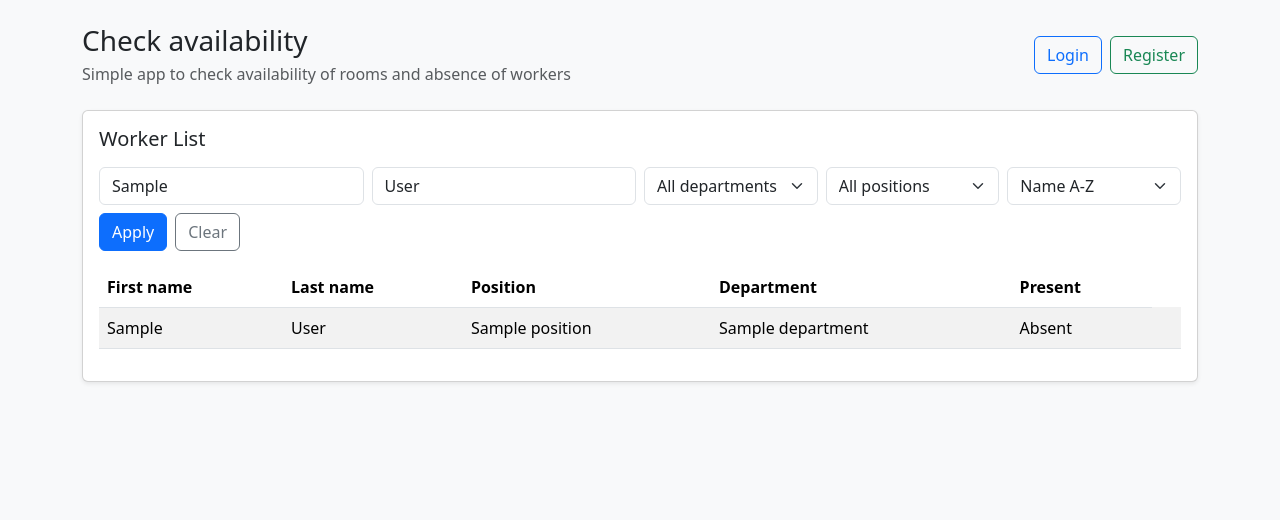
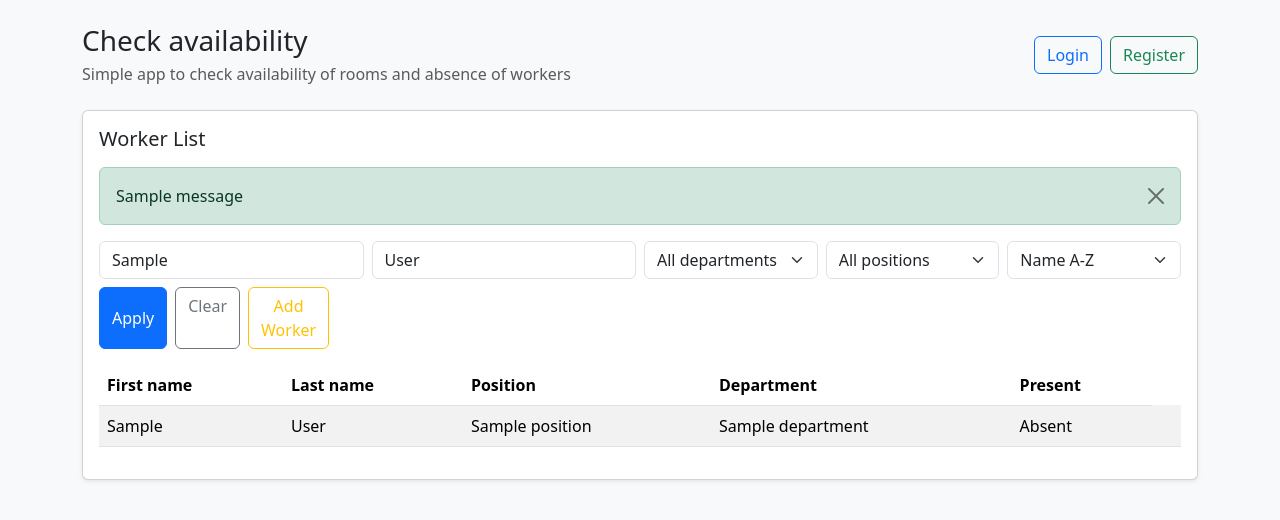
Before and after one commit to StanislawMarszalek/Internship-project-Check-Availability, a Django app: template templates/showing_data/list_workers.html in a window 1280 px wide. Shown: the top 520 px of the page. Run offline with Django 5.2, Linux system fonts and the light colour scheme; the template is opened without the code that fills it: most values are stand-ins (such as "Sample title", 1, 10 or a date in 2020); one stand-in notice (Sample message) is shown.

Commit message:
Add showing messages after CRUD methods

```diff
--- a/templates/showing_data/list_workers.html
+++ b/templates/showing_data/list_workers.html
@@ -5,7 +5,17 @@
     <div class="card-body">
 
         <h2 class="h5 mb-3">Worker List</h2>
-
+        {% if messages %}
+            {% for message in messages %}
+                <div class="alert alert-{{ message.tags }} alert-dismissible fade show" role="alert">
+                    {{ message }}
+                    <button type="button"
+                            class="btn-close"
+                            data-bs-dismiss="alert">
+                    </button>
+                </div>
+            {% endfor %}
+        {% endif %}
         <form method="get" class="row g-2 mb-3">
             <div class="col-md-3">
                 <input type="text" name="first_name" value="{{ first_name_query }}" class="form-control"
@@ -48,6 +58,7 @@
             <div class="col-md-2 d-flex gap-2">
                 <button type="submit" class="btn btn-primary">Apply</button>
                 <a href="{% url 'availability:workers_list' %}" class="btn btn-outline-secondary">Clear</a>
+                <a href="/admin/RoomAndWorkerAvailabilityApp/worker/add/" class="btn btn-outline-warning">Add Worker</a>
             </div>
         </form>
 
@@ -81,10 +92,10 @@
                         <td>
 
                             {% if user.is_authenticated and user.is_superuser %}
-                            <a class="btn btn-sm btn-warning">
+                            <a class="btn btn-sm btn-warning" href="{% url 'admin:RoomAndWorkerAvailabilityApp_worker_change' worker.pk %}">
                                 Edit
                             </a>
-                            <a  class="btn btn-sm btn-danger">
+                            <a  class="btn btn-sm btn-danger" href="{% url 'admin:RoomAndWorkerAvailabilityApp_worker_delete' worker.pk %}">
                                 Delete
                             </a>
                             {% endif %}
```
